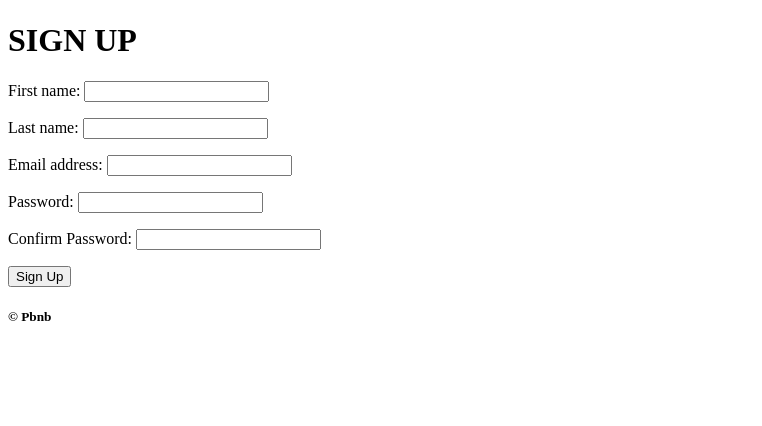
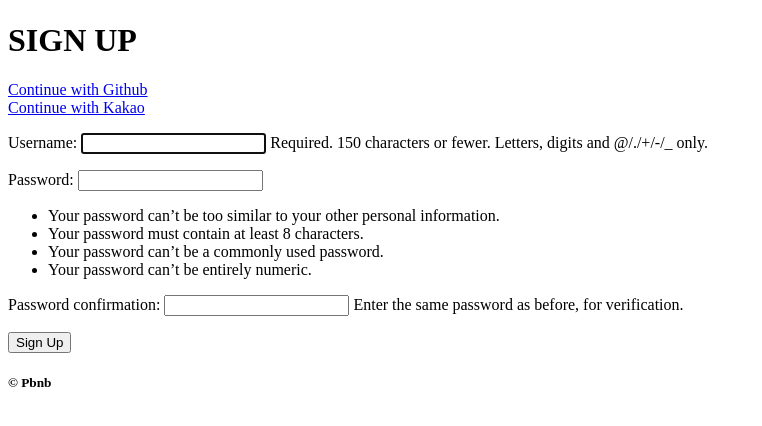
Before and after one commit to withlatte/airbnb_clone_office, a Django app: page /users/signup/ in a window 1280 px wide. Shown: the part 103-529 px from the top of the page, without its empty margins (0-762 px from the left). Run offline with Django 3.2, Linux system fonts and the light colour scheme.

Commit message:
Lesson #18.3 done

```diff
--- a/rooms/views.py
+++ b/rooms/views.py
@@ -1,11 +1,7 @@
-from django.urls import reverse
-
-# from django.http import Http404
 from django.utils import timezone
 from django.shortcuts import render
 from django.views.generic import ListView, DetailView, View
 from django.core.paginator import Paginator
-from django_countries import countries
 from . import models as room_models
 from . import forms as search_forms
 
--- /dev/null
+++ b/templates/partials/social_login.html
@@ -0,0 +1,9 @@
+<div>
+    <a href="{% url "users:github-login" %}">
+        Continue with Github
+    </a>
+    <br>
+    <a href="{% url "users:kakao-login" %}">
+        Continue with Kakao
+    </a>
+</div>
--- a/templates/rooms/home.html
+++ b/templates/rooms/home.html
@@ -1,7 +1,7 @@
 {% extends "base.html" %}
 {% block page_title %}HOME{% endblock %}
 {% block content %}
-    <h5>{{ now }}</h5>
+    <h5>{{ now }} : logged in by {{ user }}</h5>
     <h3>
         {% for room in room_obj_list %}
             <h3>
--- a/templates/users/login.html
+++ b/templates/users/login.html
@@ -7,6 +7,7 @@
     {% block search-bar %}
         {% comment %}  Hide search-bar  {% endcomment %}
     {% endblock %}
+    {% include "partials/social_login.html" %}
     <form method="POST" action="{% url "users:login" %}">
         {% csrf_token %}
         {{ form.as_p }}
--- a/templates/users/signup.html
+++ b/templates/users/signup.html
@@ -7,6 +7,7 @@
     {% block search-bar %}
         {% comment %}  Hide search-bar  {% endcomment %}
     {% endblock %}
+    {% include "partials/social_login.html" %}
     <form method="POST" action="{% url "users:signup" %}">
         {% csrf_token %}
         {{ form.as_p }}
--- a/users/admin.py
+++ b/users/admin.py
@@ -42,4 +42,5 @@ class CustomUserAdmin(UserAdmin):
         "is_superuser",
         "email_confirmed",
         "email_secret",
+        "login_method",
     )
--- a/users/forms.py
+++ b/users/forms.py
@@ -1,4 +1,5 @@
 from django import forms
+from django.contrib.auth.forms import UserCreationForm
 from . import models
 
 
@@ -19,26 +20,9 @@ class LoginForm(forms.Form):
             self.add_error("email", forms.ValidationError("User does not exist"))
 
 
-class SignUpForm(forms.ModelForm):
+class SignUpForm(UserCreationForm):
+    username = forms.EmailField
+
     class Meta:
         model = models.User
-        fields = ("first_name", "last_name", "email")
-
-    password = forms.CharField(widget=forms.PasswordInput)
-    password1 = forms.CharField(widget=forms.PasswordInput, label="Confirm Password")
-
-    def clean_password1(self):
-        password = self.cleaned_data.get("password")
-        password1 = self.cleaned_data.get("password1")
-        if password != password1:
-            raise forms.ValidationError("Password confirmation does not match")
-        else:
-            return password
-
-    def save(self, *args, **kwargs):
-        user = super().save(commit=False)
-        email = self.cleaned_data.get("email")
-        password = self.cleaned_data.get("password")
-        user.username = email
-        user.set_password(password)
-        user.save()
+        fields = ("username",)
--- a/users/models.py
+++ b/users/models.py
@@ -31,6 +31,16 @@ class User(AbstractUser):
 
     CURRENCY_CHOICES = ((CURRENCY_USD, "USD"), (CURRENCY_KRW, "KRW"))
 
+    LOGIN_EMAIL = "email"
+    LOGIN_GITHUB = "github"
+    LOGIN_KAKAO = "kakao"
+
+    LOGIN_CHOICES = (
+        (LOGIN_EMAIL, "Email"),
+        (LOGIN_GITHUB, "Github"),
+        (LOGIN_KAKAO, "Kakao"),
+    )
+
     avatar = models.ImageField(upload_to="avatars", blank=True)
     gender = models.CharField(choices=GENDER_CHOICES, max_length=10, blank=True)
     bio = models.TextField(blank=True)
@@ -44,6 +54,9 @@ class User(AbstractUser):
     super_host = models.BooleanField(default=False)
     email_confirmed = models.BooleanField(default=False)
     email_secret = models.CharField(max_length=20, default="")
+    login_method = models.CharField(
+        choices=LOGIN_CHOICES, max_length=8, default=LOGIN_EMAIL
+    )
 
     def verify_email(self):
         """ Send verification email to user's email """
--- a/users/urls.py
+++ b/users/urls.py
@@ -5,6 +5,10 @@ app_name = "users"
 
 urlpatterns = [
     path("login/", views.LoginView.as_view(), name="login"),
+    path("login/github/", views.github_login, name="github-login"),
+    path("login/github/callback/", views.github_callback, name="github-callback"),
+    path("login/kakao/", views.kakao_login, name="kakao-login"),
+    path("login/kakao/callback/", views.kakao_callback, name="kakao-callback"),
     path("logout/", views.log_out, name="logout"),
     path("signup/", views.SignUpView.as_view(), name="signup"),
     path("verify/<str:key>", views.complete_verification, name="complete-verification"),
--- a/users/views.py
+++ b/users/views.py
@@ -1,7 +1,10 @@
+import os
+import requests
 from django.views.generic import FormView
 from django.urls import reverse_lazy
 from django.shortcuts import redirect, reverse
 from django.contrib.auth import authenticate, login, logout
+from django.core.files.base import ContentFile
 from . import forms, models
 
 
@@ -31,11 +34,13 @@ class SignUpView(FormView):
 
     def form_valid(self, form):
         form.save()
-        email = form.cleaned_data.get("email")
-        password = form.cleaned_data.get("password")
+        email = form.cleaned_data.get("username")
+        password = form.cleaned_data.get("password2")
         user = authenticate(self.request, username=email, password=password)
         if user is not None:
             login(self.request, user)
+        if user.email == "":
+            user.email = email
         user.verify_email()
         return super().form_valid(form)
 
@@ -51,3 +56,140 @@ def complete_verification(request, key):
         # todo add error message
         pass
     return redirect(reverse("core:home"))
+
+
+class GithubException(Exception):
+    pass
+
+
+def github_login(request):
+    client_id = os.environ.get("GH_USERNAME")
+    redirect_uri = "http://127.0.0.1:8000/users/login/github/callback"
+    return redirect(
+        f"https://github.com/login/oauth/authorize?client_id={client_id}&redirect_uri={redirect_uri}&scope=read:user"
+    )
+
+
+def github_callback(request):
+    try:
+        code = request.GET.get("code", None)
+        client_id = os.environ.get("GH_USERNAME")
+        client_secret = os.environ.get("GH_SECRET")
+        if code is not None:
+            result = requests.post(
+                f"https://github.com/login/oauth/access_token?client_id={client_id}&client_secret={client_secret}&code={code}",
+                headers={"Accept": "application/json"},
+            )
+            result_json = result.json()
+            error = result_json.get("error", None)
+            if error is not None:
+                return redirect(reverse("users:login"))
+            else:
+                access_token = result_json.get("access_token")
+                profile_request = requests.get(
+                    "https://api.github.com/user",
+                    headers={
+                        "Authorization": f"token {access_token}",
+                        "Accept": "application/json",
+                    },
+                )
+                profile_json = profile_request.json()
+                username = profile_json.get("login", None)
+                if username is not None:
+                    name = username
+                    email = profile_json.get("email")
+                    bio = profile_json.get("bio")
+                    try:
+                        user = models.User.objects.get(email=email)
+                        if user.login_method != models.User.LOGIN_GITHUB:
+                            raise GithubException()
+                    except models.User.DoesNotExist:
+                        user = models.User.objects.create(
+                            username=email,
+                            email=email,
+                            first_name=name,
+                            bio=bio,
+                            login_method=models.User.LOGIN_GITHUB,
+                        )
+                        user.set_unusable_password()
+                        user.save()
+                    login(request, user)
+                    return redirect(reverse("core:home"))
+                else:
+                    raise GithubException()
+        else:
+            raise GithubException()
+    except GithubException:
+        return redirect(reverse("users:login"))
+
+
+def kakao_login(request):
+    client_id = os.environ.get("KAKAO_ID")
+    redirect_uri = "http://127.0.0.1:8000/users/login/kakao/callback"
+
+    return redirect(
+        f"https://kauth.kakao.com/oauth/authorize?client_id={client_id}&redirect_uri={redirect_uri}&response_type=code"
+    )
+
+
+class KakaoException(Exception):
+    pass
+
+
+def kakao_callback(request):
+    try:
+        client_id = os.environ.get("KAKAO_ID")
+        client_secret = os.environ.get("KAKAO_KEY")
+        redirect_uri = "http://127.0.0.1:8000/users/login/kakao/callback"
+        code = request.GET.get("code", None)
+        if code is not None:
+            token_request = requests.post(
+                f"https://kauth.kakao.com/oauth/token?grant_type=authorization_code&client_id={client_id}&client_secret={client_secret}&code={code}&redirect_uri={redirect_uri}",
+            )
+            token_json = token_request.json()
+            error = token_json.get("error", None)
+            if error is not None:
+                raise KakaoException()
+            else:
+                access_token = token_json.get("access_token")
+                profile_request = requests.get(
+                    "https://kapi.kakao.com/v2/user/me",
+                    headers={"Authorization": f"Bearer {access_token}",},
+                )
+                profile_json = profile_request.json()
+                kakao_account = profile_json.get("kakao_account")
+                properties = profile_json.get("properties")
+                profile = kakao_account.get("profile")
+                email = kakao_account.get("email", None)
+                if email is not None:
+                    name = profile.get("nickname")
+                    gender = kakao_account.get("gender")
+                    profile_image = properties.get("profile_image")
+                    try:
+                        user = models.User.objects.get(email=email)
+                        if user.login_method != models.User.LOGIN_KAKAO:
+                            raise KakaoException()
+                    except models.User.DoesNotExist:
+                        user = models.User.objects.create(
+                            username=email,
+                            first_name=name,
+                            email=email,
+                            gender=gender,
+                            login_method=models.User.LOGIN_KAKAO,
+                            email_confirmed=True,
+                        )
+                        user.set_unusable_password()
+                        user.save()
+                        if profile_image is not None:
+                            photo_request = requests.get(profile_image)
+                            user.avatar.save(
+                                f"{email}-avatar", ContentFile(photo_request.content)
+                            )
+                    login(request, user)
+                    return redirect(reverse("core:home"))
+                else:
+                    raise KakaoException()
+        else:
+            raise KakaoException()
+    except KakaoException:
+        return redirect(reverse("users:login"))
```
Also changed, not shown: users/migrations/0004_auto_20200417_1108.py (added), 2 other files.
